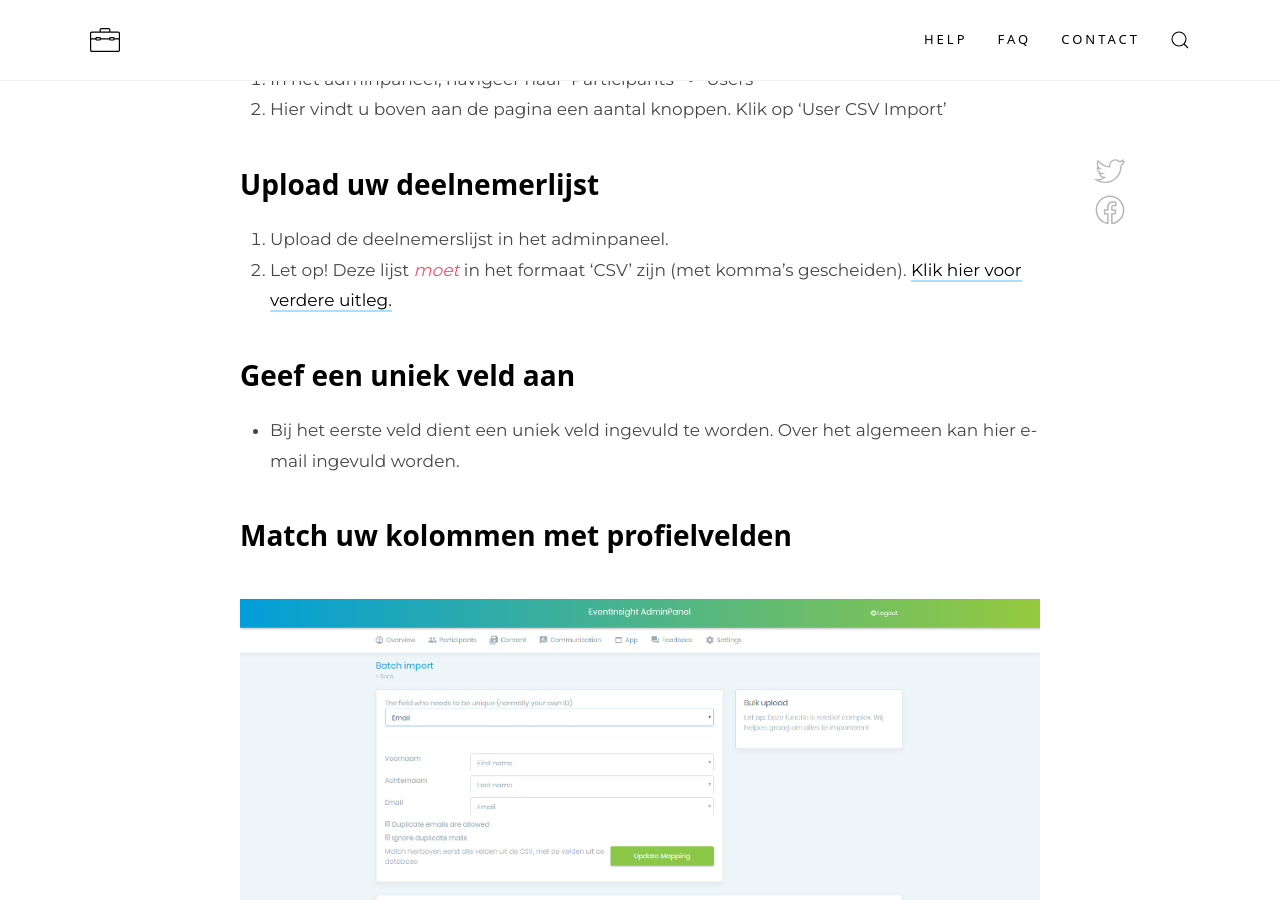
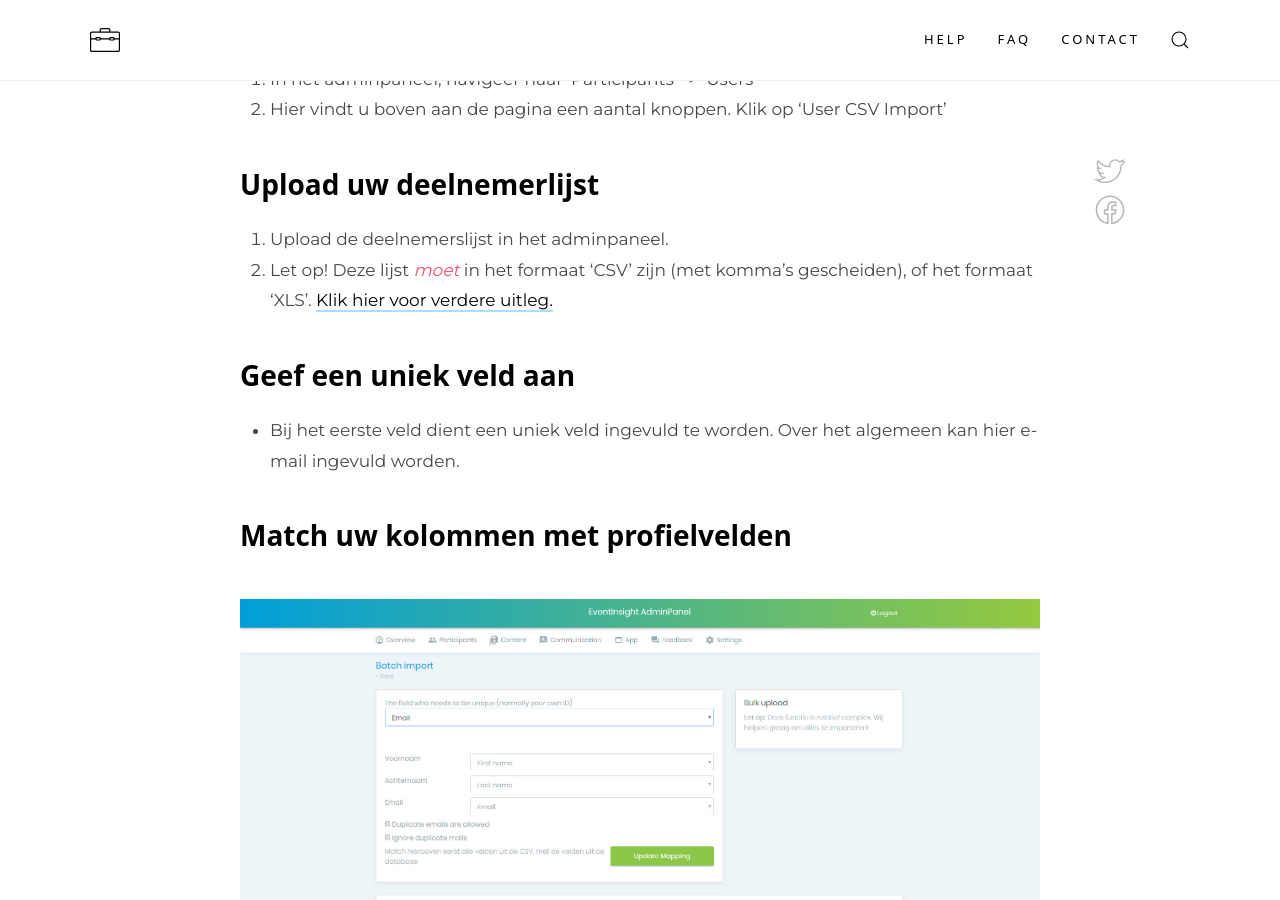
Before and after one commit to tim-de-wilde/tim-de-wilde.github.io, a Jekyll site: the page built from _posts/2019-01-14-post108.md, in a window 1280 px wide and 900 px high, scrolled down 1001 px. Built offline with Jekyll 4.4.1, drawn with Linux system fonts in a browser that asks for light colours.

Commit message:
post 108 fix

```diff
--- a/_posts/2019-01-14-post108.md
+++ b/_posts/2019-01-14-post108.md
@@ -21,7 +21,7 @@ In dit artikel leert u om uw deelnemers te importeren vanuit bijvoorbeeld een ex
 ## Upload uw deelnemerlijst
 
 1. Upload de deelnemerslijst in het adminpaneel.
-2. Let op! Deze lijst *moet* in het formaat 'CSV' zijn (met komma's gescheiden). [Klik hier voor verdere uitleg.](https://support.office.com/nl-nl/article/een-werkmap-opslaan-naar-tekst-zonder-opmaak-txt-of-csv-3e9a9d6c-70da-4255-aa28-fcacf1f081e6)
+2. Let op! Deze lijst *moet* in het formaat 'CSV' zijn (met komma's gescheiden), of het formaat 'XLS'. [Klik hier voor verdere uitleg.](https://support.office.com/nl-nl/article/een-werkmap-opslaan-naar-tekst-zonder-opmaak-txt-of-csv-3e9a9d6c-70da-4255-aa28-fcacf1f081e6)
 
 ## Geef een uniek veld aan
 
```
